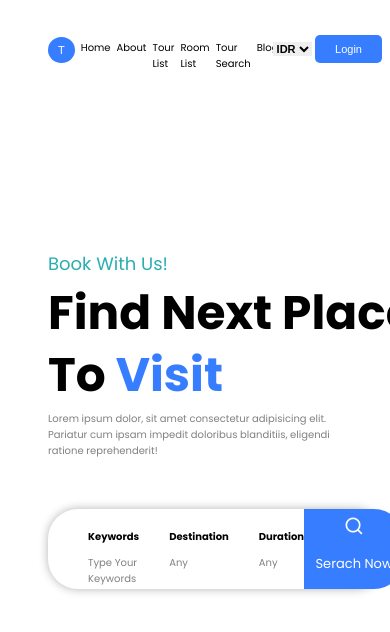
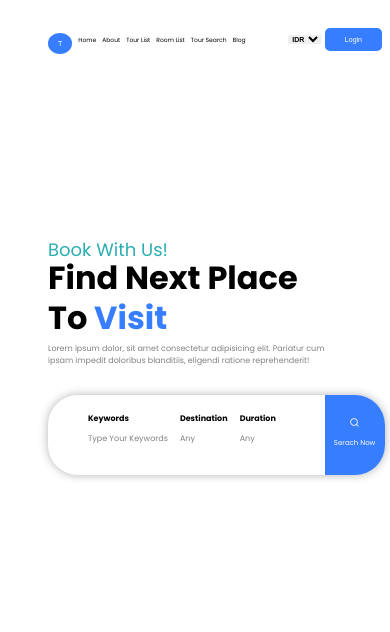
Before and after one commit to HammadAliTecH/cvmaker, a plain HTML site: page index.html in a window 390 px wide. Shown: the top 632 px of the page. Drawn offline with nearby package versions, Linux system fonts and the light colour scheme.

Commit message:
Update style.css

```diff
--- a/style.css
+++ b/style.css
@@ -781,7 +781,7 @@ body {
 }
 .nav_section
 {
-    width: 100%;
+    width: 130%;
     display: flex;
     justify-content: center;
 }
@@ -792,6 +792,8 @@ body {
 .nav_right_side
 {
     width: 30%;
+    position: relative;
+    bottom: 7px;
 }
 .right_nav_items
 {
@@ -802,13 +804,13 @@ body {
 {
     display: flex;
     flex-direction: row;
-    font-size: 10px;
+    font-size: 6px;
     gap: 6px;
     list-style-type: none;
 }
 .t_button
 {
-    font-size: 11px;
+    font-size: 7px;
     border-radius: 50%;
     border: none;
     padding: 7px 10px 7px 10px;
@@ -830,14 +832,14 @@ body {
     background-color: var(--primary-color);
     border-radius: 5px;
     border: none;
-    font-size: 11px;
+    font-size: 7px;
     color: white;
 }
 .idr_select
 {
 
     border: none;
-    font-size: 11px;
+    font-size: 7px;
     font-weight: bold;
 }
 /* HEROS SECTION ----------------------------------------------------- */
@@ -851,14 +853,14 @@ body {
     color: var(--secondary-color);
 }
 .head_1{
-    font-size: 47px;
+    font-size: 32px;
     position: relative;
     bottom: 30px;
 }
 .head_2{
-    font-size: 47px;
+    font-size: 32px;
     position: relative;
-    bottom: 70px;
+    bottom: 60px;
 }
 .heros_area
 {
@@ -889,9 +891,9 @@ body {
 .loream_text
 {
     width: 80%;
-    font-size: 10px;
+    font-size: 8px;
     position: relative;
-    bottom: 100px;
+    bottom: 80px;
     color: gray;
 }
 .hero_image
@@ -922,14 +924,14 @@ body {
 {
     display: flex;
     justify-content: center;
-    gap: 30px;
+    gap: 12px;
     list-style-type: none;
     padding-top: 10px;
-    font-size: 10px;
+    font-size: 8px;
 }
 .icon_serach
 {
-    font-size: 20px;
+    font-size: 10px;
     text-align: center;
 }
 .icon_search_class
@@ -938,11 +940,13 @@ body {
     color: white;
     align-self: flex-end;
     height: 100%;
-    width: 100px;
+    width: 60px;
     display: flex;
     justify-content: center;
     align-items: center;
     border-radius: 0 30px 30px 0px;
+      font-size: 7px;
+
 }
 .option_bottom
 {
```
